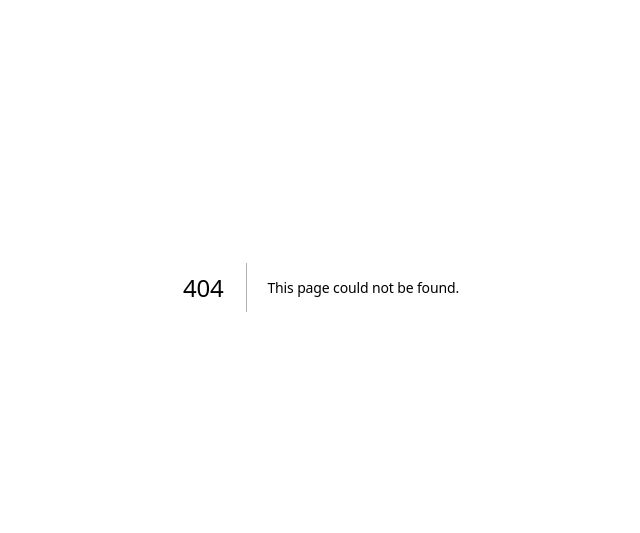
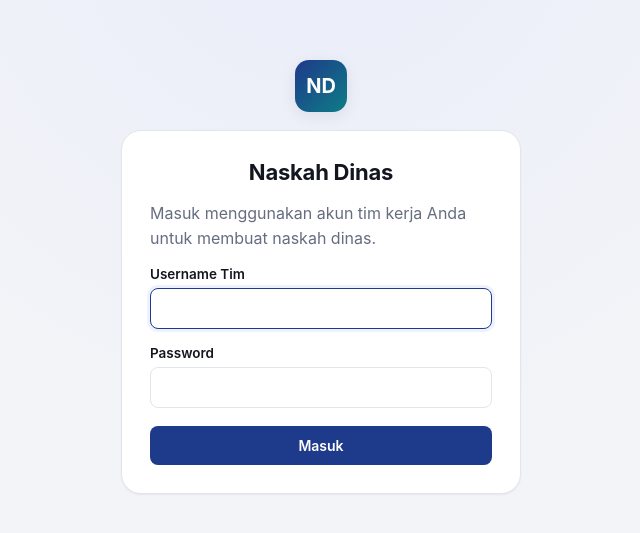
Before and after one commit to dyahwidiyanti14-sudo/naskah-dinas-bpsjateng, a Next.js app: page /login in a window 1280 px wide. Before the commit this address had no page. Shown: the part 113-646 px from the top of the page, without its empty margins (319-959 px from the left). Built offline with nearby package versions, Linux system fonts and the light colour scheme.

Commit message:
Add files via upload

```diff
--- /dev/null
+++ b/app/login/page.tsx
@@ -0,0 +1,78 @@
+"use client";
+
+import { useState } from "react";
+import { signIn } from "next-auth/react";
+import { useRouter } from "next/navigation";
+
+export default function LoginPage() {
+  const router = useRouter();
+  const [username, setUsername] = useState("");
+  const [password, setPassword] = useState("");
+  const [error, setError] = useState("");
+  const [loading, setLoading] = useState(false);
+
+  async function handleSubmit(e: React.FormEvent) {
+    e.preventDefault();
+    setError("");
+    setLoading(true);
+
+    const res = await signIn("credentials", {
+      username,
+      password,
+      redirect: false,
+    });
+
+    setLoading(false);
+
+    if (res?.error) {
+      setError("Username atau password tim salah.");
+      return;
+    }
+
+    router.push("/dashboard");
+    router.refresh();
+  }
+
+  return (
+    <div className="login-wrap">
+      <div className="login-card">
+        <div className="login-logo">ND</div>
+        <div className="card">
+          <h1>Naskah Dinas</h1>
+          <p>Masuk menggunakan akun tim kerja Anda untuk membuat naskah dinas.</p>
+
+          {error && <div className="error">⚠️ {error}</div>}
+
+          <form onSubmit={handleSubmit}>
+            <label>Username Tim</label>
+            <input
+              type="text"
+              value={username}
+              onChange={(e) => setUsername(e.target.value)}
+              autoFocus
+              required
+            />
+
+            <label>Password</label>
+            <input
+              type="password"
+              value={password}
+              onChange={(e) => setPassword(e.target.value)}
+              required
+            />
+
+            <button type="submit" disabled={loading} style={{ width: "100%" }}>
+              {loading ? (
+                <>
+                  <span className="spinner" /> Memproses...
+                </>
+              ) : (
+                "Masuk"
+              )}
+            </button>
+          </form>
+        </div>
+      </div>
+    </div>
+  );
+}
```
Also changed, not shown: app/components/AppHeader.tsx (added, +19 -0 lines), app/components/SignOutButton.tsx (added, +15 -0 lines), app/documents/page.tsx (added, +93 -0 lines).
